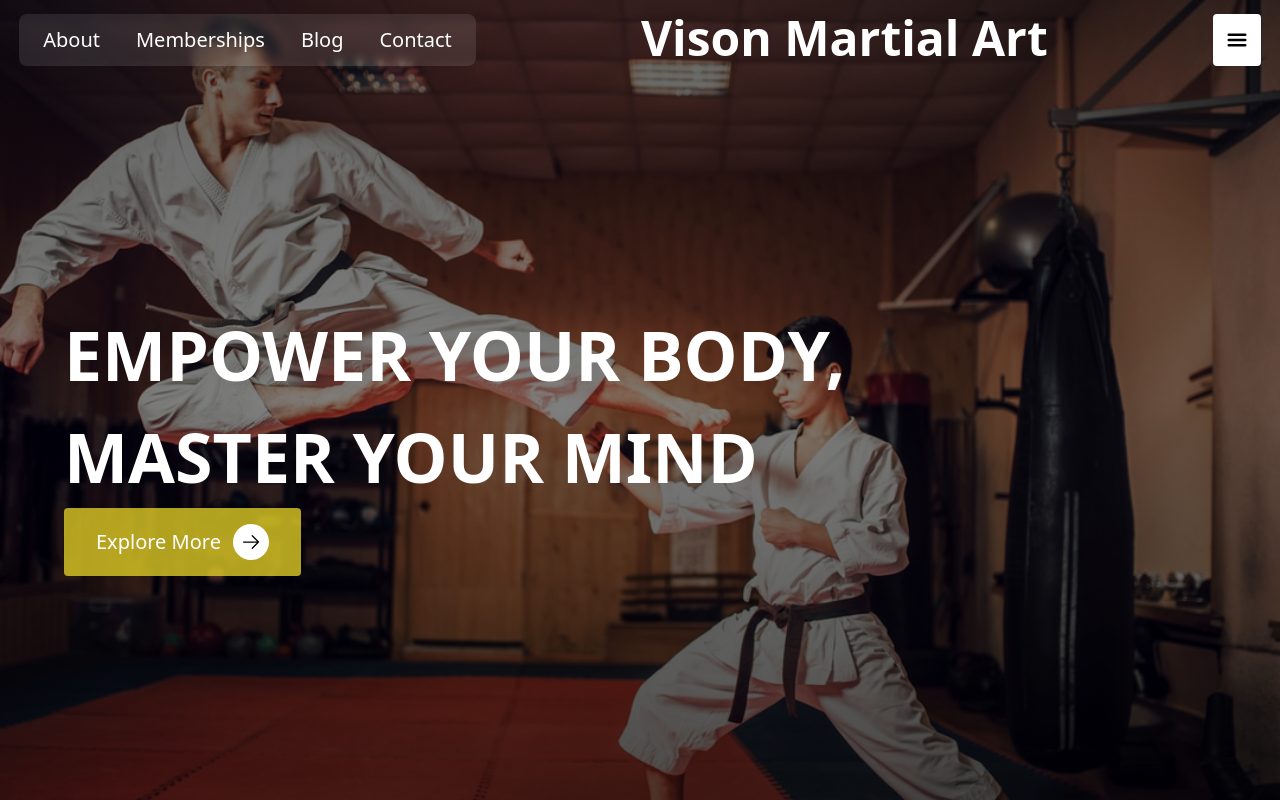
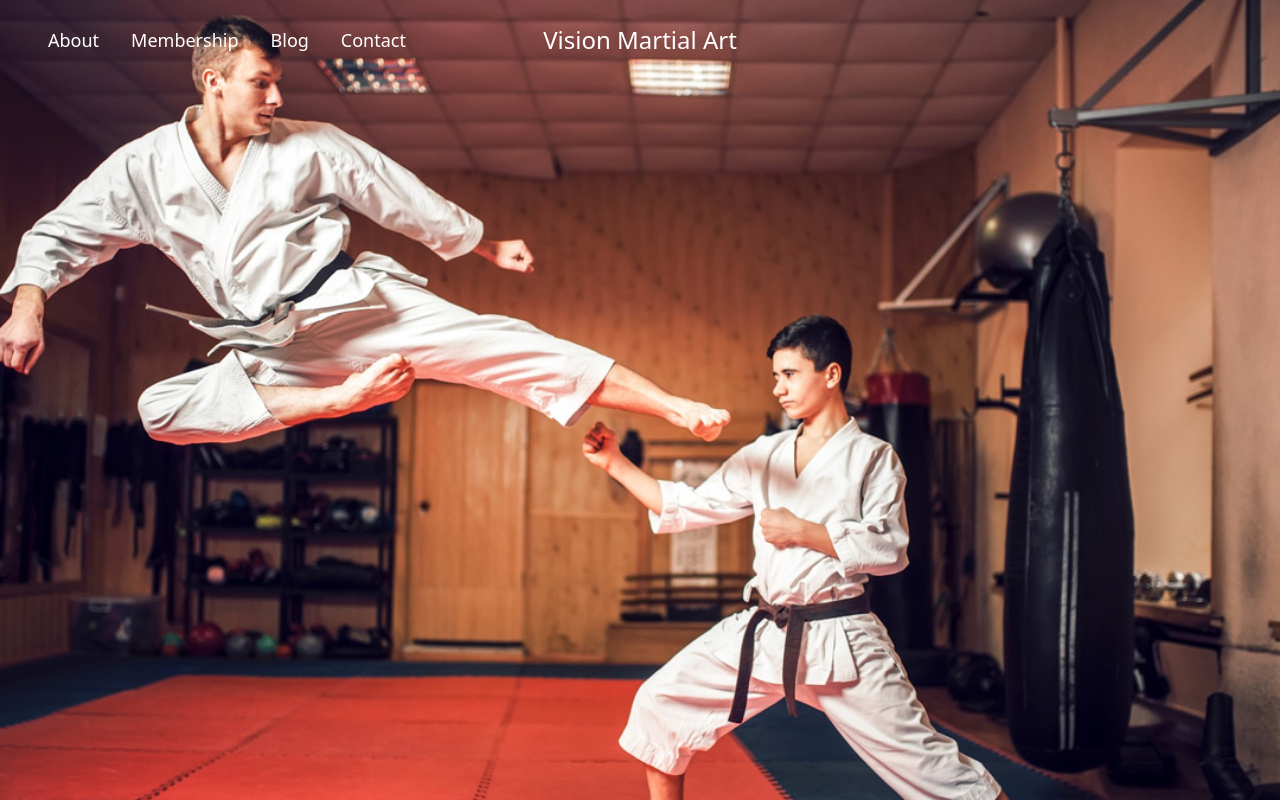
Before and after one commit to Aneer-Thapa1/Karate-Website, a React (Vite) app in the folder client/: page / in a window 1280 px wide. Built offline with nearby package versions, Linux system fonts and the light colour scheme; a web font is replaced by a local one.

Commit message:
new design

```diff
--- a/client/package.json
+++ b/client/package.json
@@ -10,6 +10,7 @@
     "preview": "vite preview"
   },
   "dependencies": {
+    "lucide-react": "^0.454.0",
     "react": "^18.3.1",
     "react-dom": "^18.3.1",
     "react-router-dom": "^6.27.0"
--- a/client/src/components/Hero.jsx
+++ b/client/src/components/Hero.jsx
@@ -1,44 +1,16 @@
 import React from "react";
-import backgroundImage from "../assets/images/background.jpg";
 import Navbar from "./Navbar";
+import background from "../assets/images/background.jpg";
 
 const Hero = () => {
   return (
-    <div className="relative min-h-screen overflow-hidden">
-      <div
-        className="absolute inset-0 bg-cover bg-center bg-no-repeat"
-        style={{ backgroundImage: `url(${backgroundImage})` }}
-      />
-      <div className="absolute inset-0 bg-gradient-to-b from-black/60 via-black/50 to-black/70" />
-      <div className="relative z-10 flex flex-col h-screen">
-        <Navbar />
-        <div className="flex justify-left h-[90vh] items-center">
-          <div className="ml-16">
-            <p className="text-[68px] font-extrabold text-white uppercase">
-              Empower Your Body, <br /> Master Your Mind
-            </p>
-            <button className="bg-yellow px-8 py-4 text-white text-xl flex items-center justify-center gap-3 rounded transition-all group">
-              Explore More
-              <span className="bg-white p-2 rounded-full transform group-hover:translate-x-1 transition-transform">
-                <svg
-                  xmlns="http://www.w3.org/2000/svg"
-                  fill="none"
-                  viewBox="0 0 24 24"
-                  strokeWidth={1.5}
-                  stroke="currentColor"
-                  className="w-5 h-5 text-black"
-                >
-                  <path
-                    strokeLinecap="round"
-                    strokeLinejoin="round"
-                    d="M13.5 4.5 21 12m0 0-7.5 7.5M21 12H3"
-                  />
-                </svg>
-              </span>
-            </button>
-          </div>
-        </div>
-      </div>
+    <div
+      className="flex min-h-screen w-full bg-cover bg-center bg-no-repeat p-4"
+      style={{
+        backgroundImage: `url(${background})`,
+      }}
+    >
+      <Navbar />
     </div>
   );
 };
--- a/client/src/components/Navbar.jsx
+++ b/client/src/components/Navbar.jsx
@@ -1,39 +1,56 @@
-import React from "react";
+import React, { useState } from "react";
+import { ShoppingCart, User, Menu, X } from "lucide-react";
 
 const Navbar = () => {
+  const [isOpen, setIsOpen] = useState(false);
+  const navItems = ["About", "Membership", "Blog", "Contact"];
+
   return (
-    <nav className="flex w-full justify-center bg-transparent h-[80px] items-center">
-      <div className="flex w-[97%] justify-between text-white">
-        <ul className="flex px-6 py-3 gap-9 rounded-lg bg-white/10 backdrop-blur-sm shadow-lg text-xl">
-          <li className="hover:text-yellow cursor-pointer transition-colors">
-            About
-          </li>
-          <li className="hover:text-yellow cursor-pointer transition-colors">
-            Memberships
-          </li>
-          <li className="hover:text-yellow cursor-pointer transition-colors">
-            Blog
-          </li>
-          <li className="hover:text-yellow cursor-pointer transition-colors">
-            Contact
-          </li>
-        </ul>
-        <h4 className="font-extrabold text-5xl ">Vison Martial Art</h4>
-        <div className="flex justify-center items-center  bg-white rounded py-1 px-3 cursor-pointer">
-          <svg
-            xmlns="http://www.w3.org/2000/svg"
-            fill="none"
-            viewBox="0 0 24 24"
-            strokeWidth={2.5}
-            stroke="currentColor"
-            className="size-6 text-black"
+    <nav className="fixed top-0 left-0 w-full z-50">
+      <div className="flex w-full h-20 items-center px-4 lg:px-12 bg-transparent">
+        {/* Left Nav Items - Desktop Only */}
+        <div className="hidden lg:flex items-center gap-8">
+          {navItems.map((item) => (
+            <div
+              key={item}
+              className="text-white cursor-pointer font-light text-lg hover:text-gray-300 transition-colors"
+            >
+              {item}
+            </div>
+          ))}
+        </div>
+
+        {/* Center Logo */}
+        <div className="lg:absolute lg:left-1/2 lg:-translate-x-1/2 text-white text-2xl font-light mr-auto lg:mr-0">
+          Vision Martial Art
+        </div>
+
+        {/* Mobile Menu Button */}
+        <div className="lg:hidden ml-auto">
+          <button
+            onClick={() => setIsOpen(!isOpen)}
+            className="text-white hover:bg-white/10 rounded-full p-2"
           >
-            <path
-              strokeLinecap="round"
-              strokeLinejoin="round"
-              d="M3.75 6.75h16.5M3.75 12h16.5m-16.5 5.25h16.5"
-            />
-          </svg>
+            <Menu className="h-6 w-6" />
+          </button>
+        </div>
+
+        {/* Mobile Menu */}
+        <div
+          className={`lg:hidden absolute top-full left-0 w-full bg-black/90 backdrop-blur-sm transition-all duration-300 ease-in-out ${
+            isOpen ? "max-h-96" : "max-h-0"
+          } overflow-hidden`}
+        >
+          <div className="flex flex-col px-4">
+            {navItems.map((item) => (
+              <button
+                key={item}
+                className="text-white py-4 text-lg font-light border-b border-white/10 hover:text-gray-300 transition-colors text-left"
+              >
+                {item}
+              </button>
+            ))}
+          </div>
         </div>
       </div>
     </nav>
--- a/client/src/pages/Landing.jsx
+++ b/client/src/pages/Landing.jsx
@@ -4,8 +4,10 @@ import Hero from "../components/Hero";
 
 const Landing = () => {
   return (
-    <div className="w-screen flex flex-col">
-      <Hero />
+    <div className="w-screen flex flex-col bg-background ">
+      <div className="h-screen flex justify-center items-center">
+        <Hero />
+      </div>
     </div>
   );
 };
--- a/client/tailwind.config.js
+++ b/client/tailwind.config.js
@@ -6,6 +6,7 @@ export default {
       colors: {
         yellow: "rgba(221, 202, 37, 0.8)",
         glass: "rgb(255, 255, 255, 0.3);",
+        background: "#212121",
       },
       fontFamily: {
         rubikWetPaint: ['"Rubik Wet Paint"', "system-ui", "sans-serif"],
```
Also changed, not shown: 1 other file (tests, documents, lock files or other folders).
